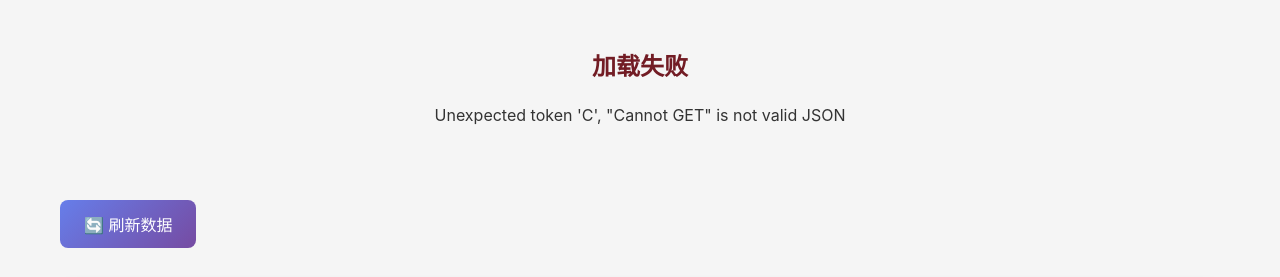
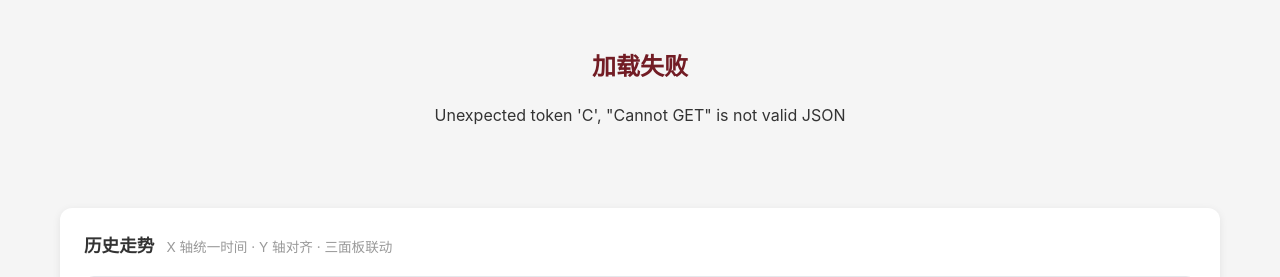
Before and after one commit to zhoulzhou/EventDrive, a Python web app: template app/templates/market.html in a window 1280 px wide. Shown: the part 195-472 px from the top of the page. Run offline with Jinja, Linux system fonts and the light colour scheme; the template is opened without the code that fills it, so the values that code supplies are empty.

Commit message:
feat: 市场行情页面去掉刷新数据按钮

```diff
--- a/app/templates/market.html
+++ b/app/templates/market.html
@@ -10,10 +10,6 @@
 
 <div id="marketGrid" class="sources-grid">
     <div class="loading">加载中...</div>
-</div>
-
-<div class="filter-bar" style="margin-top: 1.5rem;">
-    <button id="refreshBtn" class="btn btn-primary">🔄 刷新数据</button>
 </div>
 
 <div class="chart-section">
```
